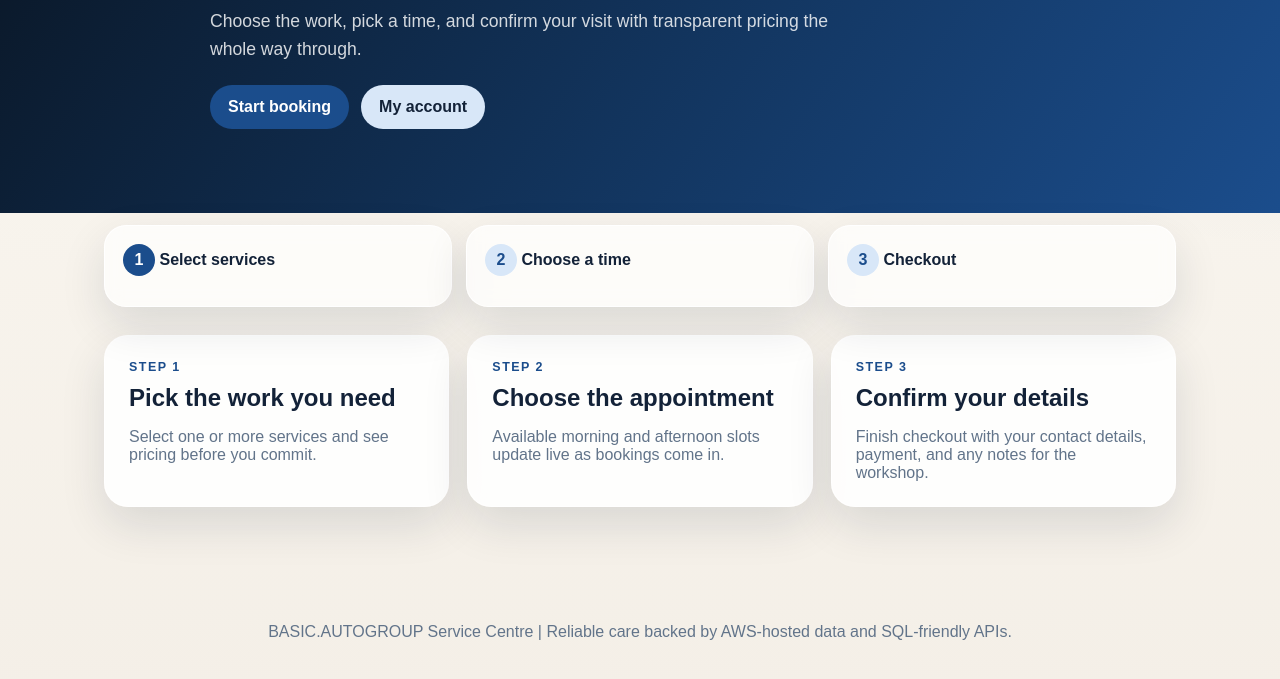
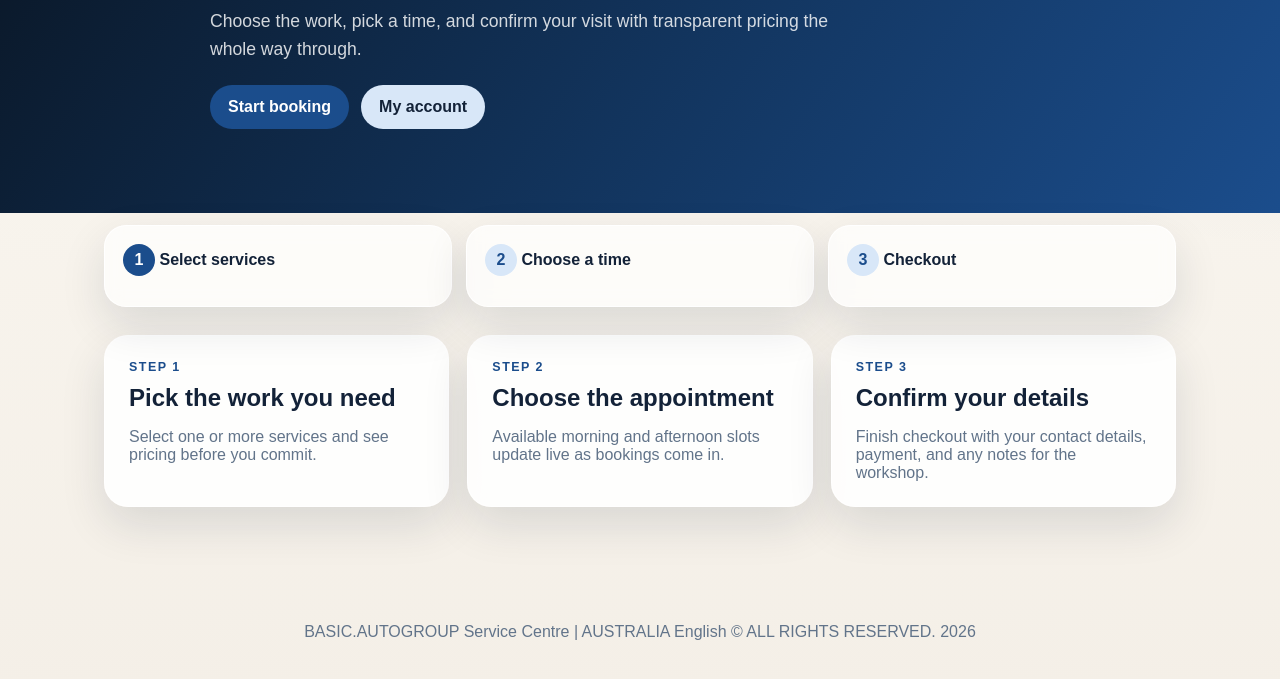
Before and after one commit to onlyaungone/basicautogroup_car_service, a website: page public/index.html in a window 1280 px wide. Shown: the part 263-942 px from the top of the page. Drawn offline with Linux system fonts and the light colour scheme.

Commit message:
fix: update footer text for accuracy and copyright information

```diff
--- a/public/index.html
+++ b/public/index.html
@@ -55,7 +55,7 @@
   </main>
 
   <footer class="footer">
-    <p>BASIC.AUTOGROUP Service Centre | Reliable care backed by AWS-hosted data and SQL-friendly APIs.</p>
+    <p>BASIC.AUTOGROUP Service Centre | AUSTRALIA  English © ALL RIGHTS RESERVED. 2026</p>
   </footer>
 </body>
 </html>
```
